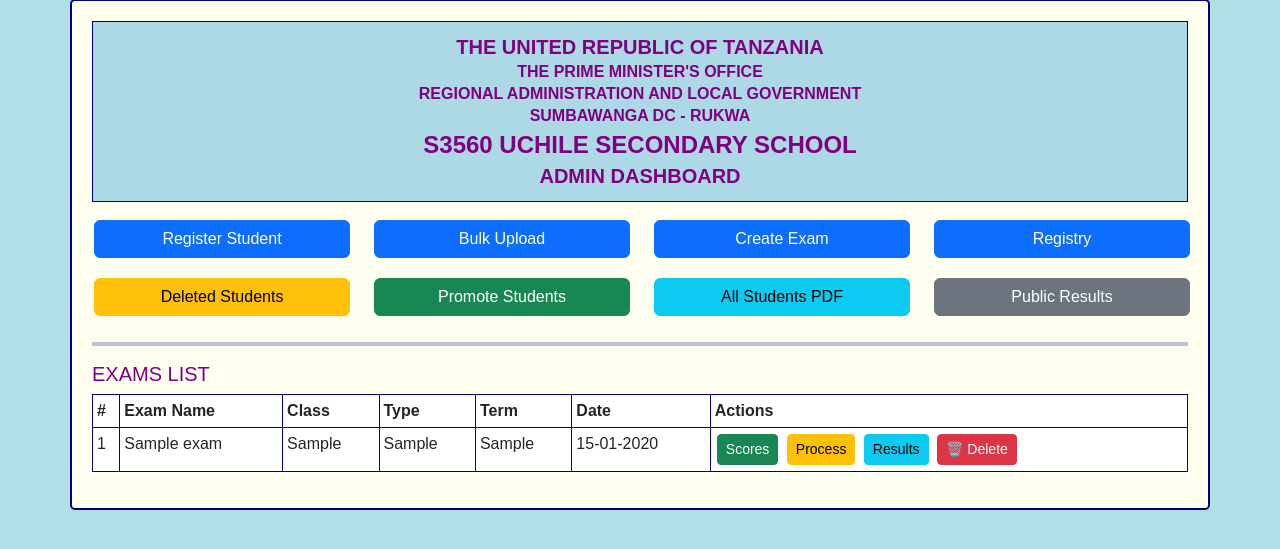
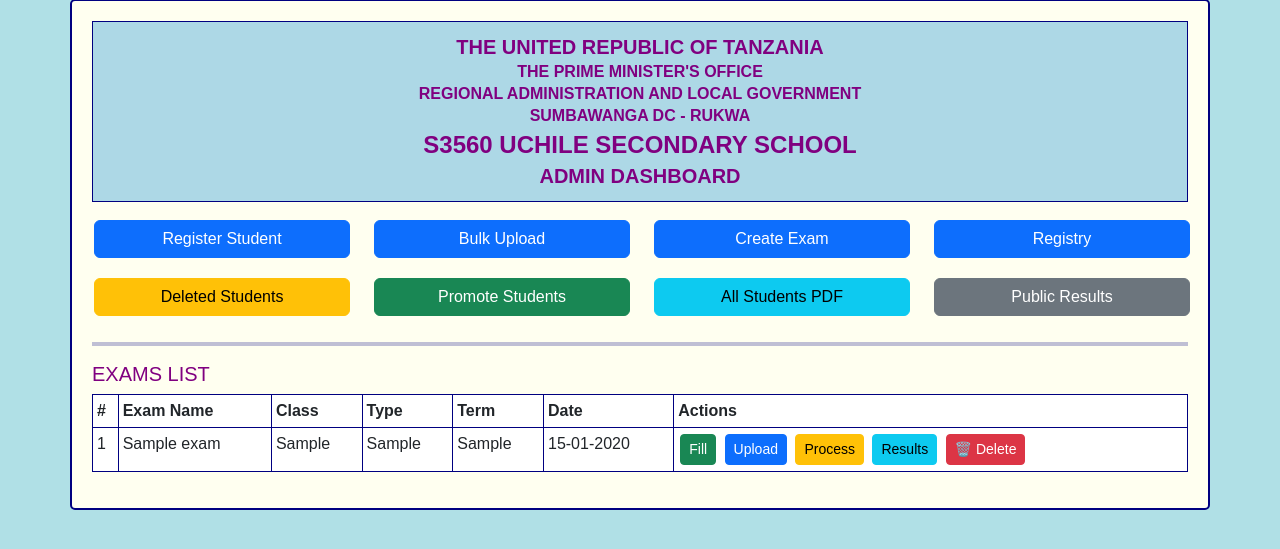
Before and after one commit to Kabaratachris/student-results-management-system, a Flask app: page /admin in a window 1280 px wide. Shown: the part 77-626 px from the top of the page. Run offline with Flask 3, Linux system fonts and the light colour scheme; a user stored in the database is signed in; tables that the repository leaves empty hold one stand-in row (values such as "Sample post").

Commit message:
Replaced admin dashboard with Upload button

```diff
--- a/templates/admin_dashboard.html
+++ b/templates/admin_dashboard.html
@@ -67,13 +67,11 @@
                 <td>{{ exam.term }}</td>
                 <td>{{ exam.date.strftime('%d-%m-%Y') if exam.date else 'N/A' }}</td>
                 <td>
-                    <a href="{{ url_for('teacher_fill_scores', exam_id=exam.id) }}" class="btn btn-sm btn-success">Scores</a>
-    <a href="{{ url_for('process_results_route', exam_id=exam.id) }}" class="btn btn-sm btn-warning">Process</a>
-    <a href="{{ url_for('view_results', exam_id=exam.id) }}" class="btn btn-sm btn-info">Results</a>
-    <a href="{{ url_for('delete_exam', exam_id=exam.id) }}" class="btn btn-sm btn-danger"
-       onclick="return confirm('DELETE exam {{ exam.name }}? This will delete all scores and results for this exam. Cannot be undone!')">
-        🗑️ Delete
-    </a>
+                    <a href="{{ url_for('teacher_fill_scores', exam_id=exam.id) }}" class="btn btn-sm btn-success">Fill</a>
+                    <a href="{{ url_for('admin_upload_scores', exam_id=exam.id) }}" class="btn btn-sm btn-primary">Upload</a>
+                    <a href="{{ url_for('process_results_route', exam_id=exam.id) }}" class="btn btn-sm btn-warning">Process</a>
+                    <a href="{{ url_for('view_results', exam_id=exam.id) }}" class="btn btn-sm btn-info">Results</a>
+                    <a href="{{ url_for('delete_exam', exam_id=exam.id) }}" class="btn btn-sm btn-danger" onclick="return confirm('DELETE exam {{ exam.name }}? This will delete all scores and results for this exam. Cannot be undone!')">🗑️ Delete</a>
                 </td>
             </tr>
             {% endfor %}
```
